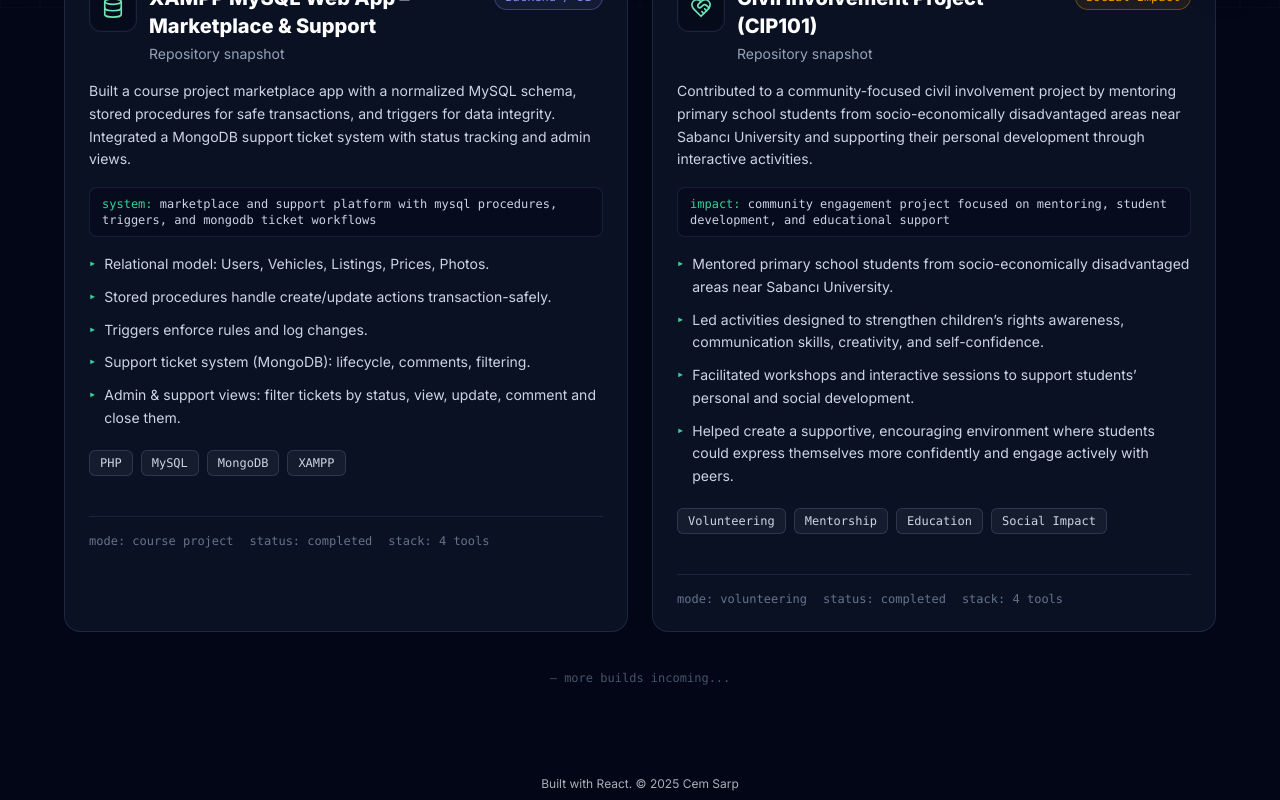
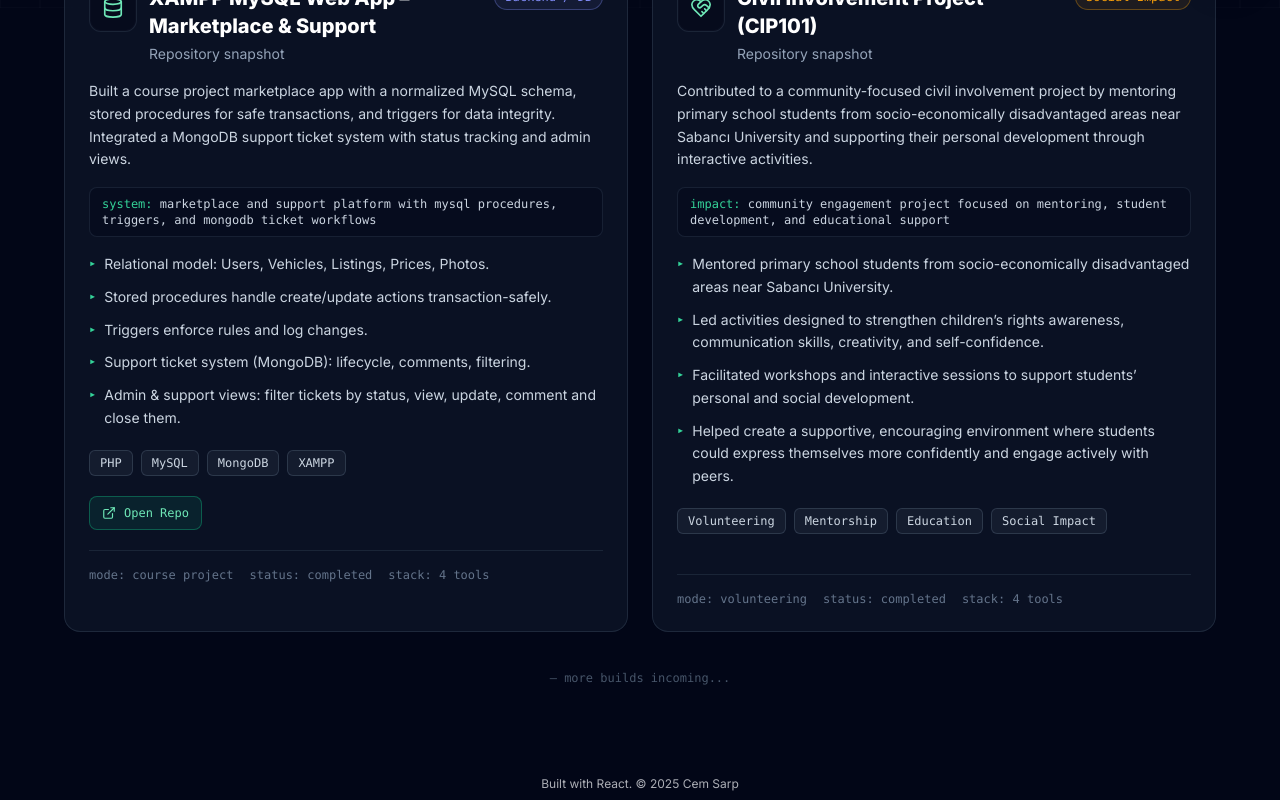
Before and after one commit to CemSarp/Personal-website-2, a React (Vite) app: page /projects in a window 1280 px wide. Shown: the part 792-1592 px from the top of the page. Built offline with nearby package versions, Linux system fonts and the light colour scheme.

Commit message:
mysql project repo link addition

```diff
--- a/src/data/projects.js
+++ b/src/data/projects.js
@@ -36,6 +36,7 @@ export const projects = [
   {
     id: 'xampp-mysql-marketplace',
     title: 'XAMPP MySQL Web App – Marketplace & Support',
+    href: 'https://github.com/CemSarp/Mysql-marketplace-webapp',
     icon: Database,
     tags: [
       'PHP',
```
